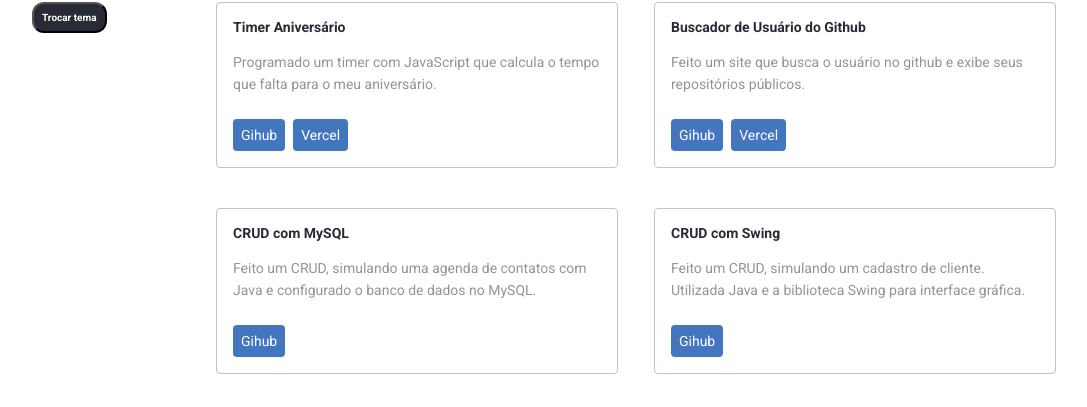
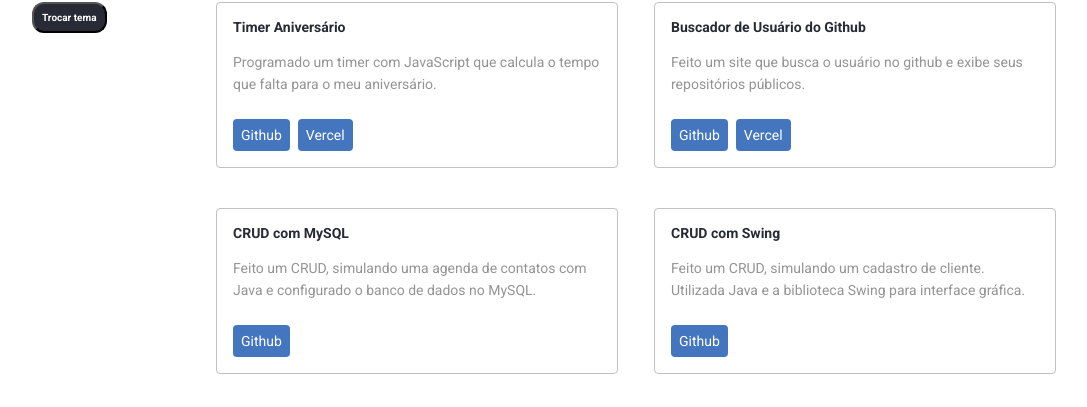
Before and after one commit to DGzzzzz/Portfolio2, a React (Create React App) app: page / in a window 1280 px wide. Shown: the part 449-856 px from the top of the page, without its empty margins (96-1183 px from the left). Built offline with nearby package versions, Linux system fonts and the light colour scheme.

Commit message:
Update index.tsx
fix: ajustado componente do projeto

```diff
--- a/src/Projeto/index.tsx
+++ b/src/Projeto/index.tsx
@@ -20,7 +20,7 @@ const Projeto: React.FC<ProjetoProps> = ({
     <Paragrafo tipo="secundario">{descricao}</Paragrafo>
     {githubLink && (
       <a target="blank_" href={githubLink}>
-        <LinkBotao>Gihub</LinkBotao>
+        <LinkBotao>Github</LinkBotao>
       </a>
     )}
     {vercelLink && (
```
